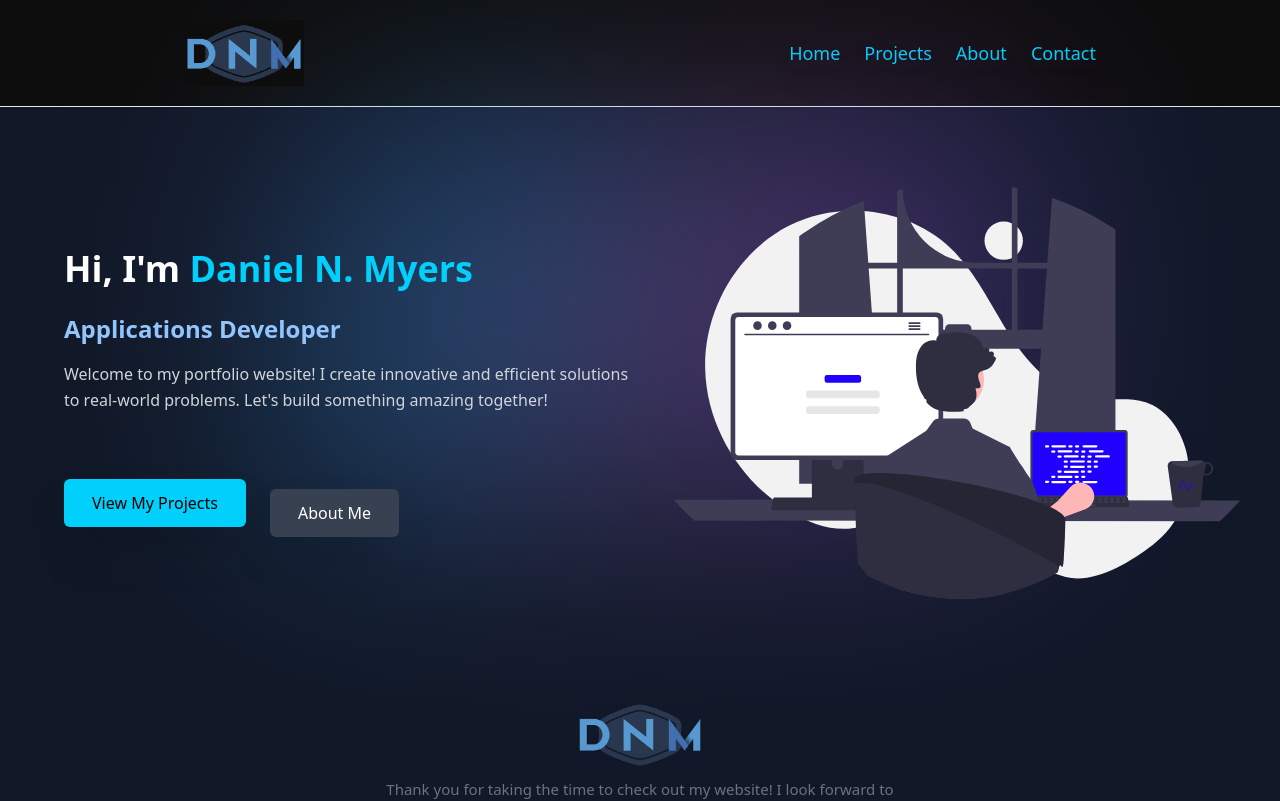
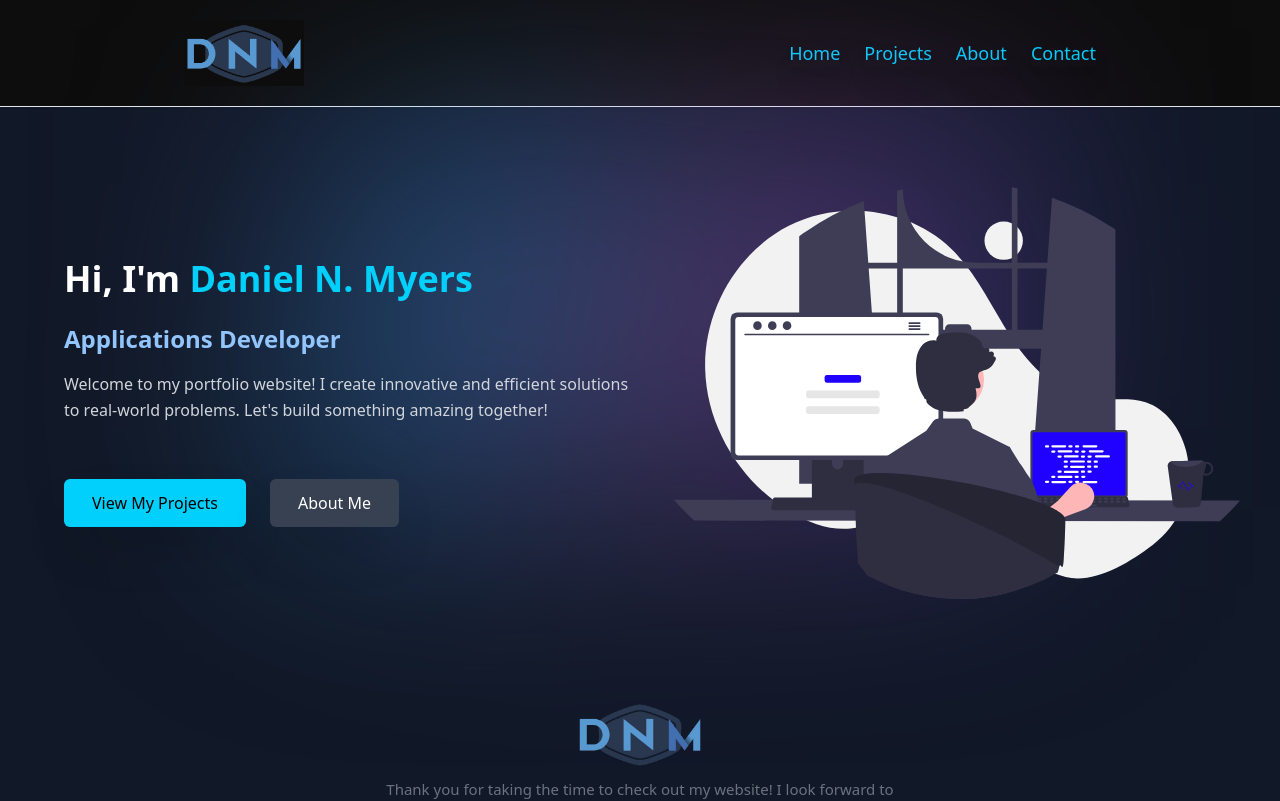
Before and after one commit to dnmyers/float-portfolio, a React (Vite) app: page / in a window 1280 px wide. Shown: the top 801 px of the page. Built offline with nearby package versions, Linux system fonts and the light colour scheme.

Commit message:
Editing About Me button margin top in Hero component

```diff
--- a/src/components/Hero/Hero.jsx
+++ b/src/components/Hero/Hero.jsx
@@ -148,7 +148,7 @@ const Hero = () => {
                                 animate="animate"
                                 whileHover='hover'
                                 whileTap='tap'
-                                className='mt-5 px-7 py-3 w-full bg-gray-700 text-white font-medium text-center shadow-2xl hover:text-white rounded-md block sm:w-auto z-10'
+                                className='mt-5 md:mt-0 px-7 py-3 w-full bg-gray-700 text-white font-medium text-center shadow-2xl hover:text-white rounded-md block sm:w-auto z-10'
                             >
                                     About Me
                             </motion.div>
```
